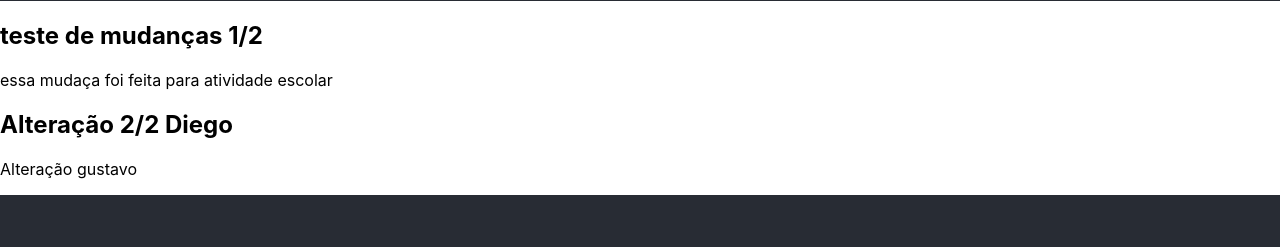
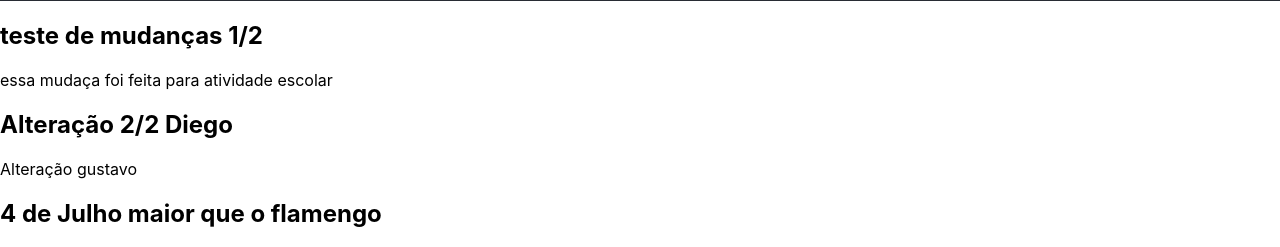
Before and after one commit to diegoandrews122-a11y/codespaces-flask, a Flask app: page / in a window 1280 px wide. Shown: the part 799-1046 px from the top of the page. Before the commit the page ends 994 px from the top, so only its background shows below. Run offline with Flask 3, Linux system fonts and the light colour scheme.

Commit message:
Add new heading about Flamengoalteracaog2

```diff
--- a/templates/index.html
+++ b/templates/index.html
@@ -20,6 +20,7 @@
         <p> essa mudaça foi feita para atividade escolar</p>
         <h1>Alteração 2/2 Diego</h1>
         <p> Alteração gustavo</p>
+         <h1> 4 de Julho maior que o flamengo</h1>
         </article>
 </body>
 
```
